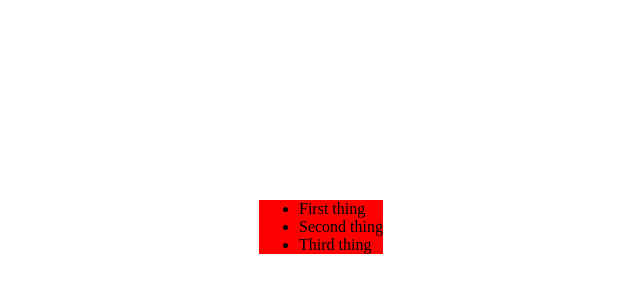
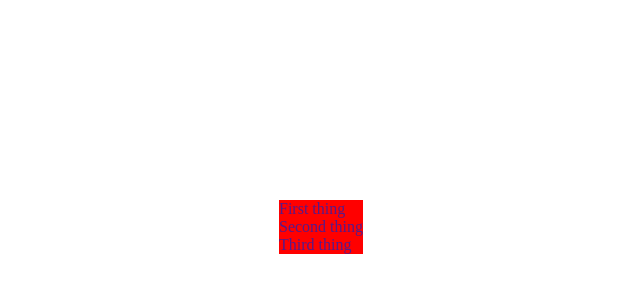
Before and after one commit to ArepaMtl/HealthPassport, a PHP site: page / in a window 1280 px wide. Shown: the part 173-473 px from the top of the page, without its empty margins (319-959 px from the left). Run offline with PHP 8.4, Linux system fonts and the light colour scheme.

Commit message:
style of li and a

```diff
--- a/css/style.css
+++ b/css/style.css
@@ -22,9 +22,18 @@ html,body {
 {
 	background-color:red;
 	margin:0px;
+	padding:0px;
 }
 
 #menu > li
 {
+	margin:0px;
+	padding:0px;
+	display:block;
 
 }
+
+#menu > li > a
+{
+	text-decoration:none;
+}
--- a/index.php
+++ b/index.php
@@ -8,9 +8,9 @@
 	</head>
 	<body>
 		<ul id="menu" class="centered">
-			<li>First thing</li>
-			<li>Second thing</li>
-			<li>Third thing</li>
+			<li><a href="">First thing</a></li>
+			<li><a href="">Second thing</a></li>
+			<li><a href="">Third thing</a></li>
 		</ul>
 	</body>
 </html>
```
